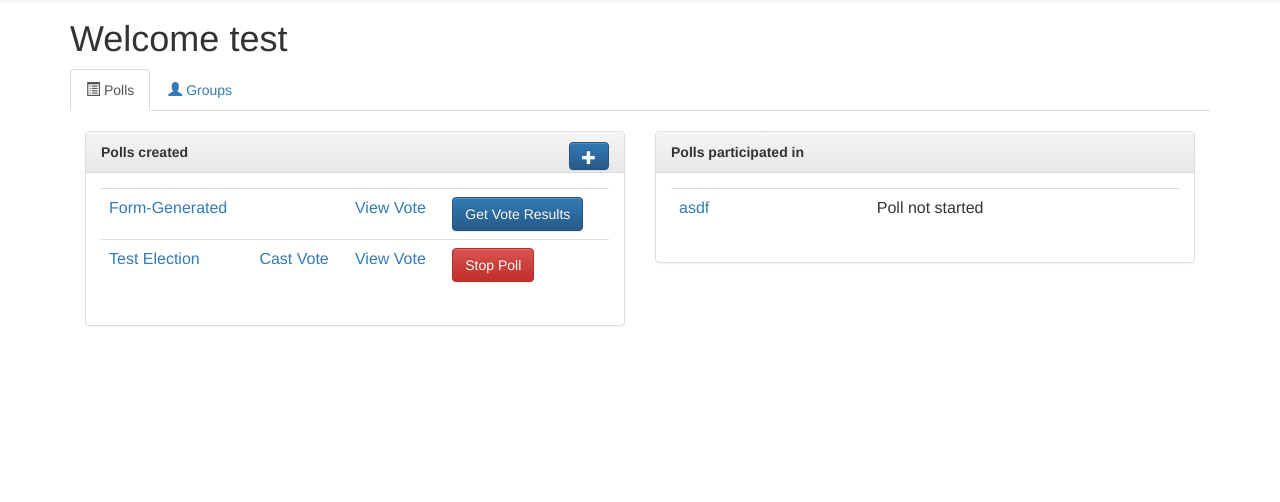
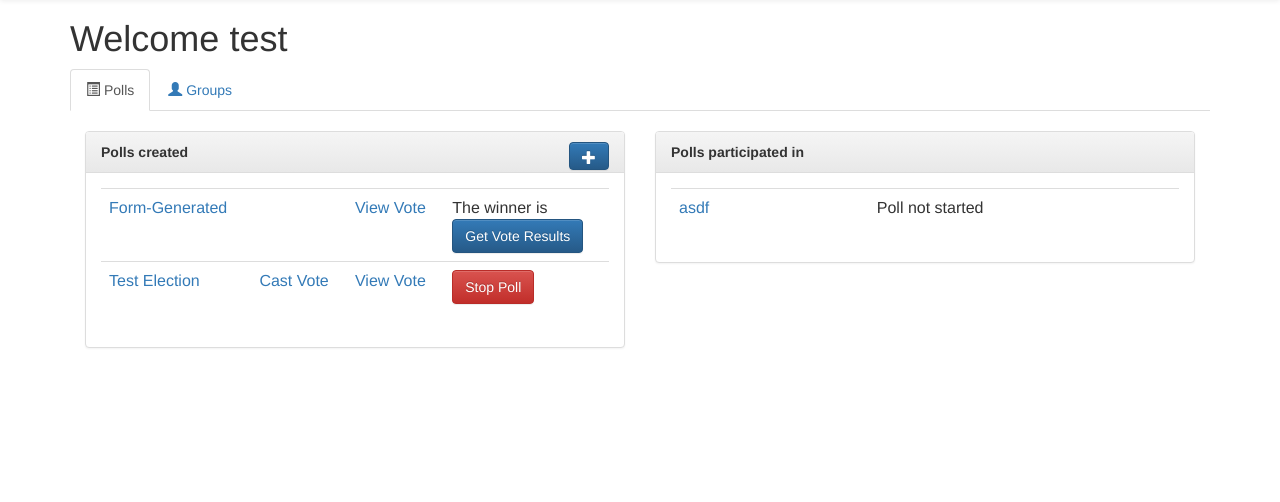
Before and after one commit to PrefPy/opra, a Django app: page /polls/ in a window 1280 px wide. Shown: the part 51-553 px from the top of the page. Run offline with Django 3.2, Linux system fonts and the light colour scheme; a user stored in the database is signed in; data comes from the database, SQL or seed files in the repository; both versions use the stored data as it was after the commit; some libraries are stand-ins or nearby versions.

Commit message:
Display the poll winner

```diff
--- a/compsocsite/polls/models.py
+++ b/compsocsite/polls/models.py
@@ -25,6 +25,7 @@ class Question(models.Model):
     display_pref = models.IntegerField(default=1)
     send_email = models.BooleanField(default=True)
     poll_algorithm = models.IntegerField(default=1)
+    winner = models.CharField(max_length=200)
     def __str__(self):
         return self.question_text
     def was_published_recently(self):
--- a/compsocsite/polls/templates/polls/index.html
+++ b/compsocsite/polls/templates/polls/index.html
@@ -83,6 +83,7 @@
                                         </div>
                                     {% elif question.status == 3 %}
                                         <td>
+                                            The winner is <b>{{question.winner}}</b> <br />
                                             <a href="{% url 'polls:voteresults' question.id %}" class="btn btn-primary">Get Vote Results</a>
                                         </td>
                                     {% endif %}
@@ -124,8 +125,7 @@
                                             <td>Polling in session</td>
                                         {% elif question.status == 3 %}
                                             <td>
-                                                Polling complete
-                                                <a href="{% url 'polls:voteresults' question.id %}" class="btn btn-primary">Get Vote Results</a>
+                                                The winner is <b>{{question.winner}}</b> <br />
                                             </td>
                                         {% endif %}
                                     </tr>
--- a/compsocsite/polls/templates/polls/vote_rule.html
+++ b/compsocsite/polls/templates/polls/vote_rule.html
@@ -5,6 +5,7 @@
         <h1>{{ question.question_text }}</h1>
 
         {% if cand_map and question.status == 3 %}
+        {% if question.question_owner == request.user %}
         <div class="panel panel-default">
             <!-- Default panel contents -->
             <div class="panel-heading">Poll Results</div>
@@ -39,6 +40,7 @@
             </div>
         </div>
         {% endif %}
+        {% endif %}
 
         <a href="{% url 'polls:index' %}"> Return Home</a>
     </div>
--- a/compsocsite/polls/views.py
+++ b/compsocsite/polls/views.py
@@ -129,6 +129,17 @@ def startPoll(request, question_id):
 def stopPoll(request, question_id):
     question = get_object_or_404(Question, pk=question_id)
     question.status = 3
+
+    all_responses = question.response_set.reverse()
+    (latest_responses, previous_responses) = categorizeResponses(all_responses)
+    vote_results = getVoteResults(latest_responses)
+    current_result = vote_results[question.poll_algorithm - 1]
+    winnerStr = ""
+    item_set = list(question.item_set.all())
+    for index, score in current_result.items():
+        if (score == min(current_result.values()) and question.poll_algorithm - 1 == 5) or (score == max(current_result.values()) and question.poll_algorithm - 1 != 5):
+            winnerStr += item_set[index].item_text
+    question.winner = winnerStr
     question.save()
     return HttpResponseRedirect('/polls/')
 
```
Also changed, not shown: compsocsite/db.sqlite3, compsocsite/polls/migrations/0027_auto_20160629_1552.py (added).
